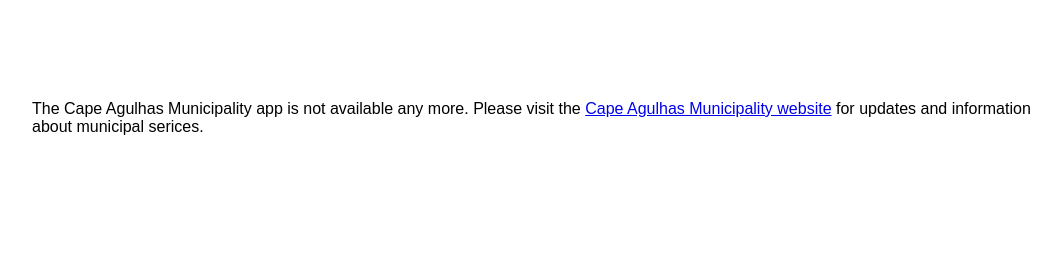
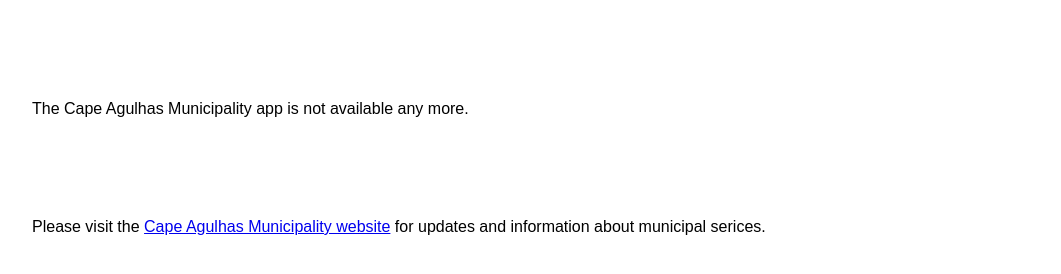
Before and after one commit to OpenUpSA/cape-agulhas-app-notice, a plain HTML site: page index.html in a window 1280 px wide. Shown: the whole page, without its empty margins (96-1157 px from the left). Drawn offline with Linux system fonts and the light colour scheme.

Commit message:
Update index.html

```diff
--- a/index.html
+++ b/index.html
@@ -12,7 +12,11 @@
     <body>
     <div style="margin: 100px auto 30px auto;
     max-width:  80vw;
-    font-family: sans-serif;">The Cape Agulhas Municipality app is not available any more.
+    font-family: sans-serif;">The Cape Agulhas Municipality app is not available any more. </div>
+
+        <div style="margin: 100px auto 30px auto;
+    max-width:  80vw;
+    font-family: sans-serif;">
     Please visit the <a href="https://capeagulhas.gov.za/">Cape Agulhas Municipality website</a> for updates and information about municipal serices.
     </div>
     </body>
```
